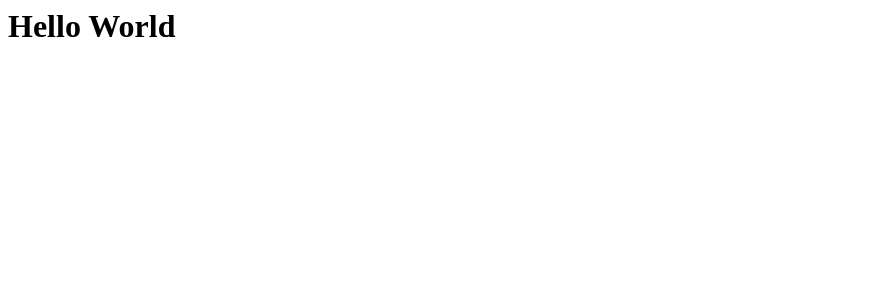
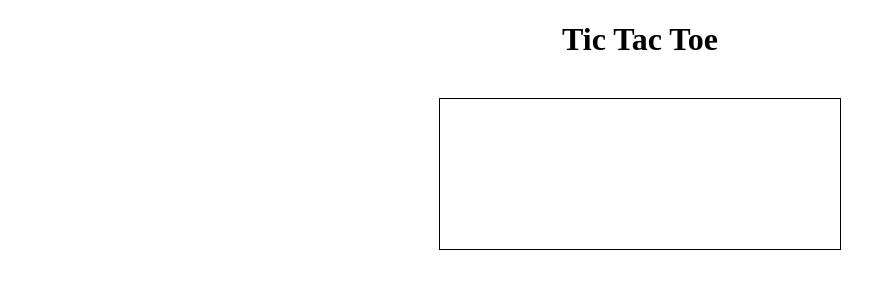
Before and after one commit to justhoang01/first_github_page_tic_tac_toe, a plain HTML site: page index.html in a window 1280 px wide. Shown: the whole page, without its empty margins (0-896 px from the left). Drawn offline with Linux system fonts and the light colour scheme.

Commit message:
index html set up

```diff
--- a/index.html
+++ b/index.html
@@ -1 +1,17 @@
-<H1> Hello World </H1>
+<!DOCTYPE html>
+<html lang="en">
+    <head>
+        <title> Tic Tac Toe Tutorial </title>
+        <meta charset="utf-8">
+        <meta name="viewport" content="width=device-width, initial-scale=1">
+    </head>
+
+    <body>
+        <center>
+            <h1 class="text-center"> Tic Tac Toe</h1>
+            <br>
+            <canvas id="display" width="400" heigth="500" style="border: 1px solid black"></canvas>
+        </center>
+        <script src="engine.js"></script>
+    </body>
+</html>
```
Also changed, not shown: engine.js (added).
